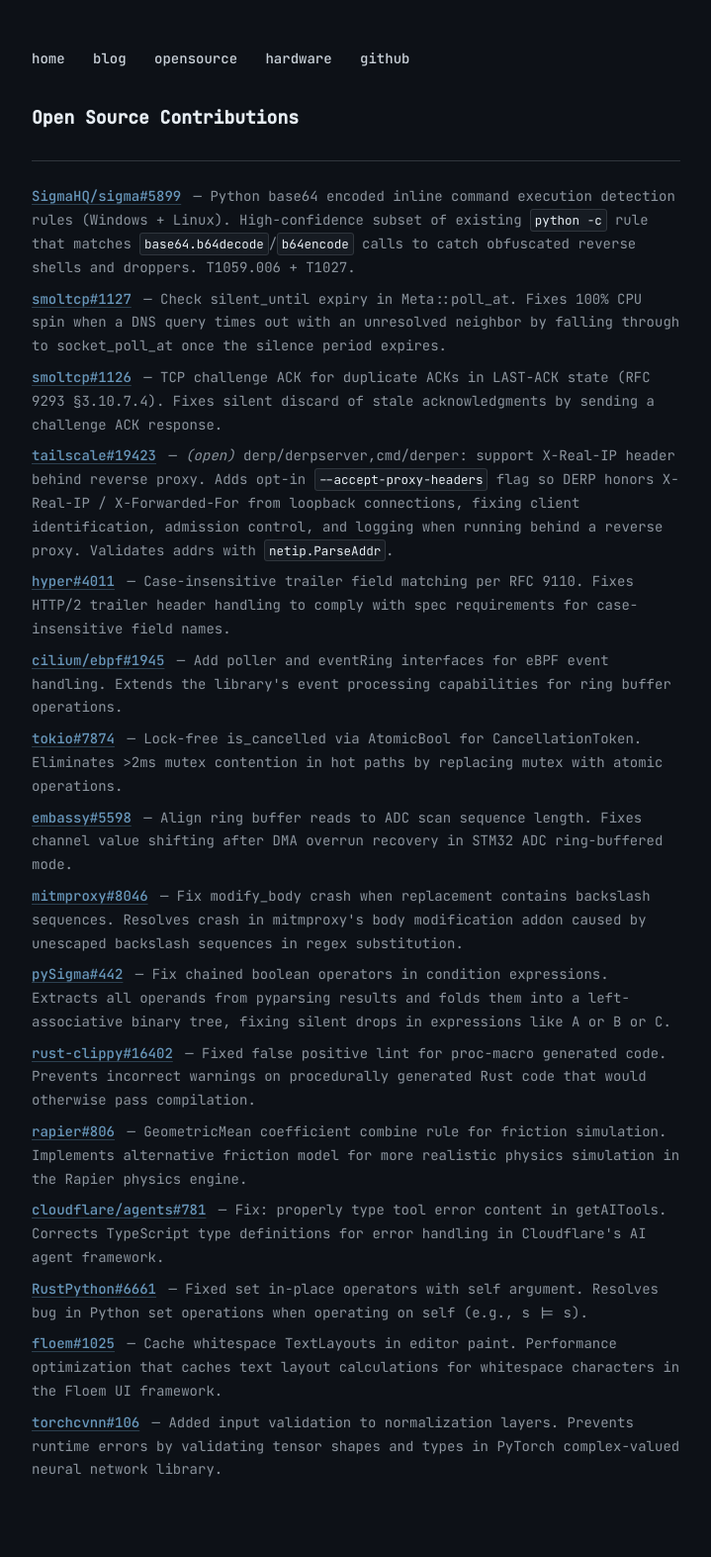
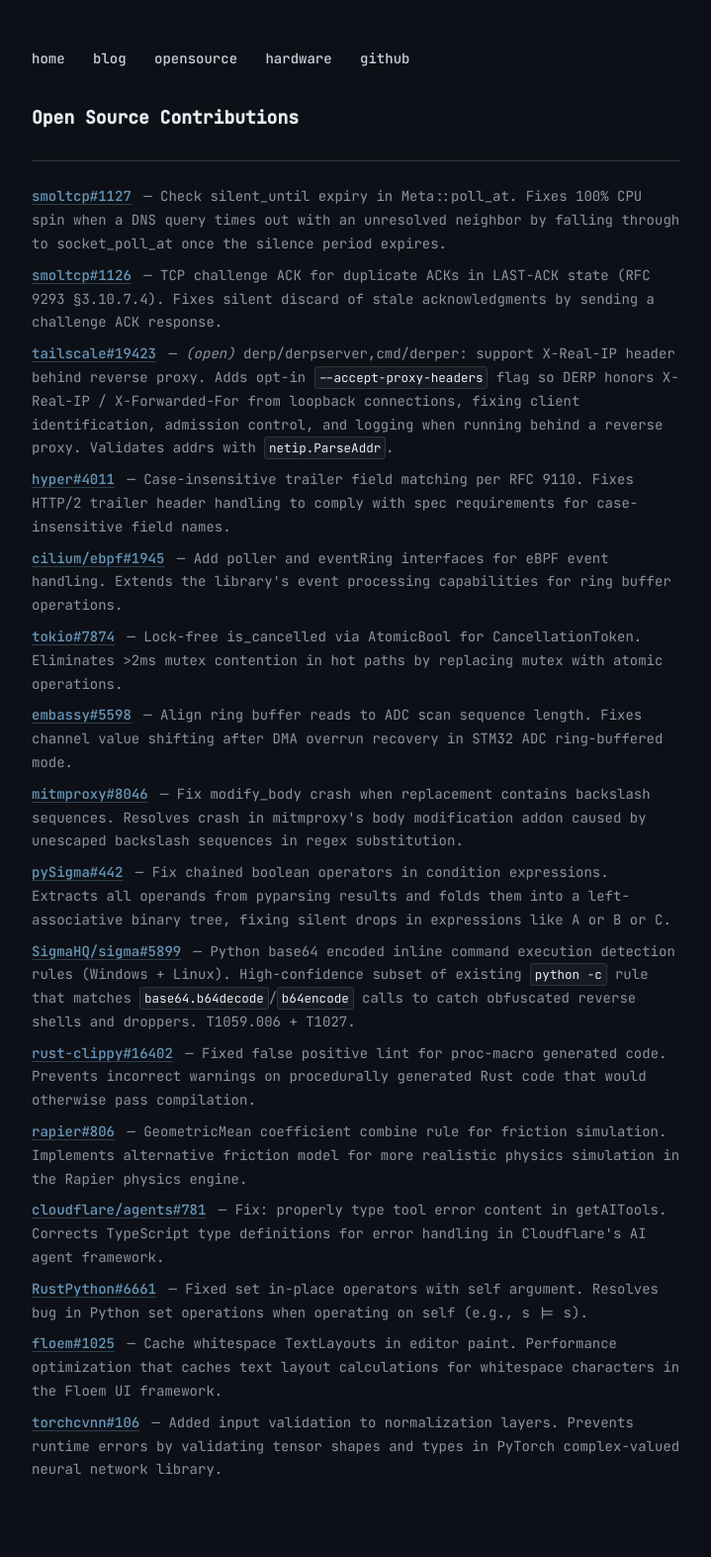
Before and after one commit to HueCodes/HueCodes.github.io, a Jekyll site: the page built from opensource.md, in a window 1280 px wide. Shown: the whole page at 99% size, without its empty margins (280-999 px from the left). Built offline with Jekyll 4.4.1, drawn with Linux system fonts in a browser that asks for light colours.

```diff
--- a/opensource.md
+++ b/opensource.md
@@ -18,11 +18,6 @@ title: open source
 <hr class="divider">
 
 <div class="section">
-  <div class="project">
-    <a href="https://github.com/SigmaHQ/sigma/pull/5899">SigmaHQ/sigma#5899</a>
-    <span>Python base64 encoded inline command execution detection rules (Windows + Linux). High-confidence subset of existing <code>python -c</code> rule that matches <code>base64.b64decode</code>/<code>b64encode</code> calls to catch obfuscated reverse shells and droppers. T1059.006 + T1027.</span>
-  </div>
-
   <div class="project">
     <a href="https://github.com/smoltcp-rs/smoltcp/pull/1127">smoltcp#1127</a>
     <span>Check silent_until expiry in Meta::poll_at. Fixes 100% CPU spin when a DNS query times out with an unresolved neighbor by falling through to socket_poll_at once the silence period expires.</span>
@@ -69,6 +64,11 @@ title: open source
   </div>
 
   <div class="project">
+    <a href="https://github.com/SigmaHQ/sigma/pull/5899">SigmaHQ/sigma#5899</a>
+    <span>Python base64 encoded inline command execution detection rules (Windows + Linux). High-confidence subset of existing <code>python -c</code> rule that matches <code>base64.b64decode</code>/<code>b64encode</code> calls to catch obfuscated reverse shells and droppers. T1059.006 + T1027.</span>
+  </div>
+
+  <div class="project">
     <a href="https://github.com/rust-lang/rust-clippy/pull/16402">rust-clippy#16402</a>
     <span>Fixed false positive lint for proc-macro generated code. Prevents incorrect warnings on procedurally generated Rust code that would otherwise pass compilation.</span>
   </div>
```
